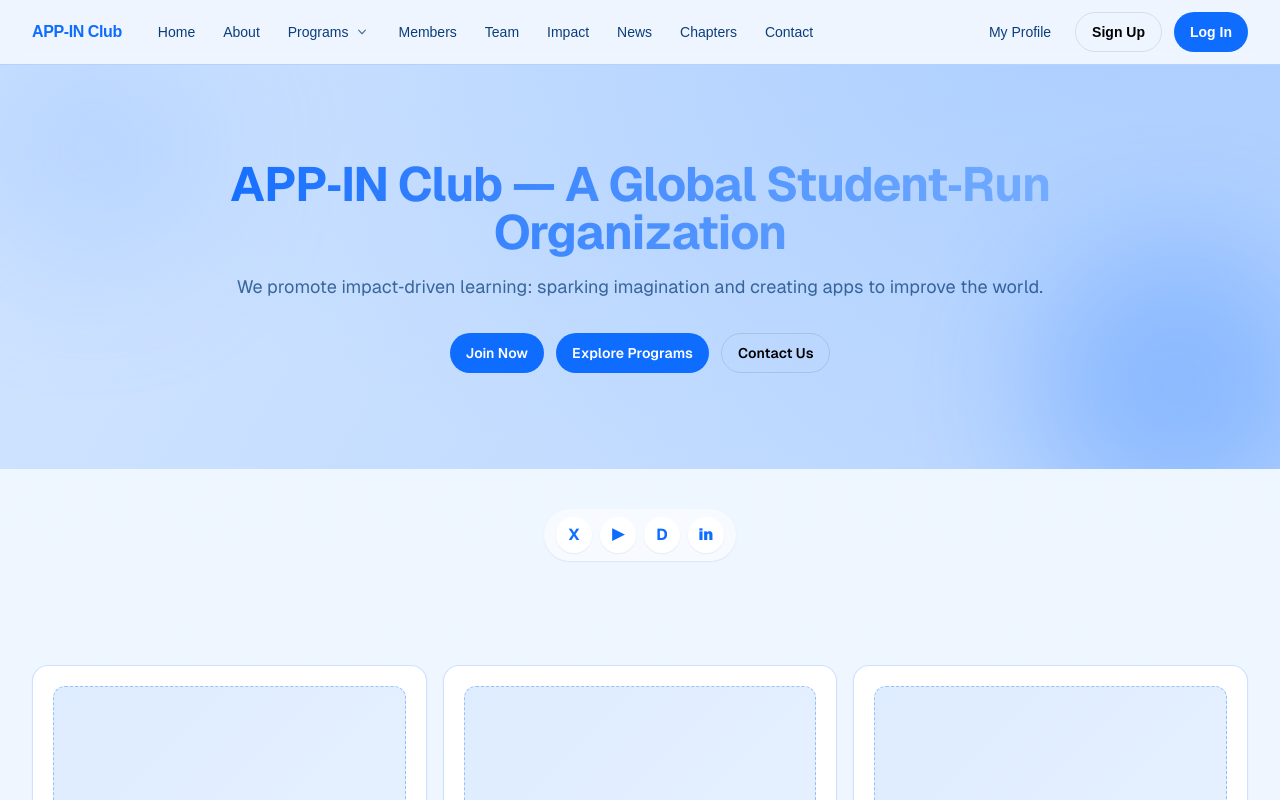
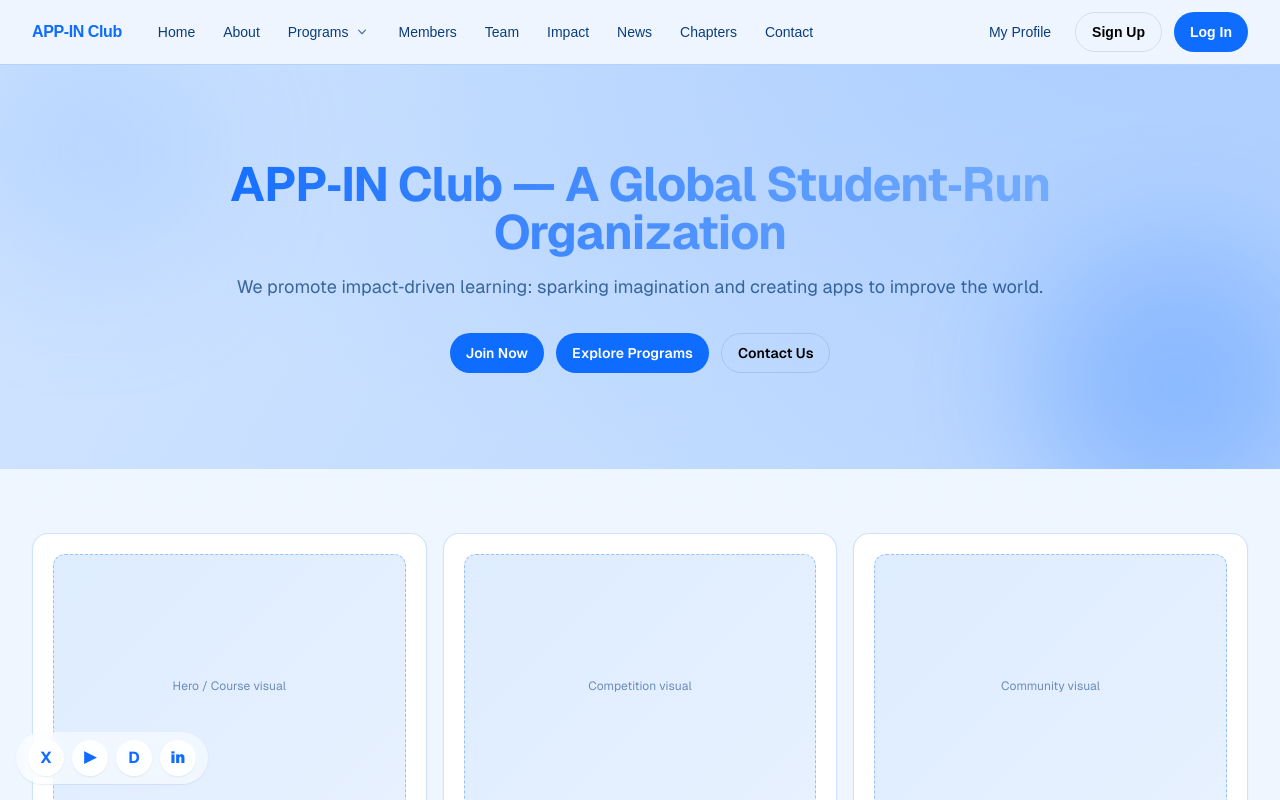
Before and after one commit to JONGYYY/App-In-Club, a Next.js app: page / in a window 1280 px wide. Shown: the top 800 px of the page. Built offline with nearby package versions, Linux system fonts and the light colour scheme.

Commit message:
feat(home): make social bar a floating bottom-left widget via .floating-social

```diff
--- a/src/app/globals.css
+++ b/src/app/globals.css
@@ -212,6 +212,14 @@ body {
   filter: saturate(1.1);
 }
 
+/* Floating social bar */
+.floating-social {
+  position: fixed;
+  left: 1rem;
+  bottom: 1rem;
+  z-index: 50;
+}
+
 /* Image placeholder */
 .img-placeholder {
   position: relative;
--- a/src/app/page.tsx
+++ b/src/app/page.tsx
@@ -12,6 +12,9 @@ import { SocialBar } from "@/components/SocialBar";
 export default function Home() {
   return (
 		<div className="font-[family-name:var(--font-geist-sans)]">
+			<div className="floating-social">
+				<SocialBar />
+			</div>
 			<Hero
 				title={<>APP‑IN Club — A Global Student‑Run Organization</>}
 				subtitle={<>We promote impact‑driven learning: sparking imagination and creating apps to improve the world.</>}
@@ -23,14 +26,6 @@ export default function Home() {
 					</>
 				}
 			/>
-			{/* Social bar near the top */}
-			<section className="section-tight">
-				<Container>
-					<div className="flex items-center justify-center">
-						<SocialBar />
-					</div>
-				</Container>
-			</section>
 
 			{/* Value props */}
 			<section className="section">
```
